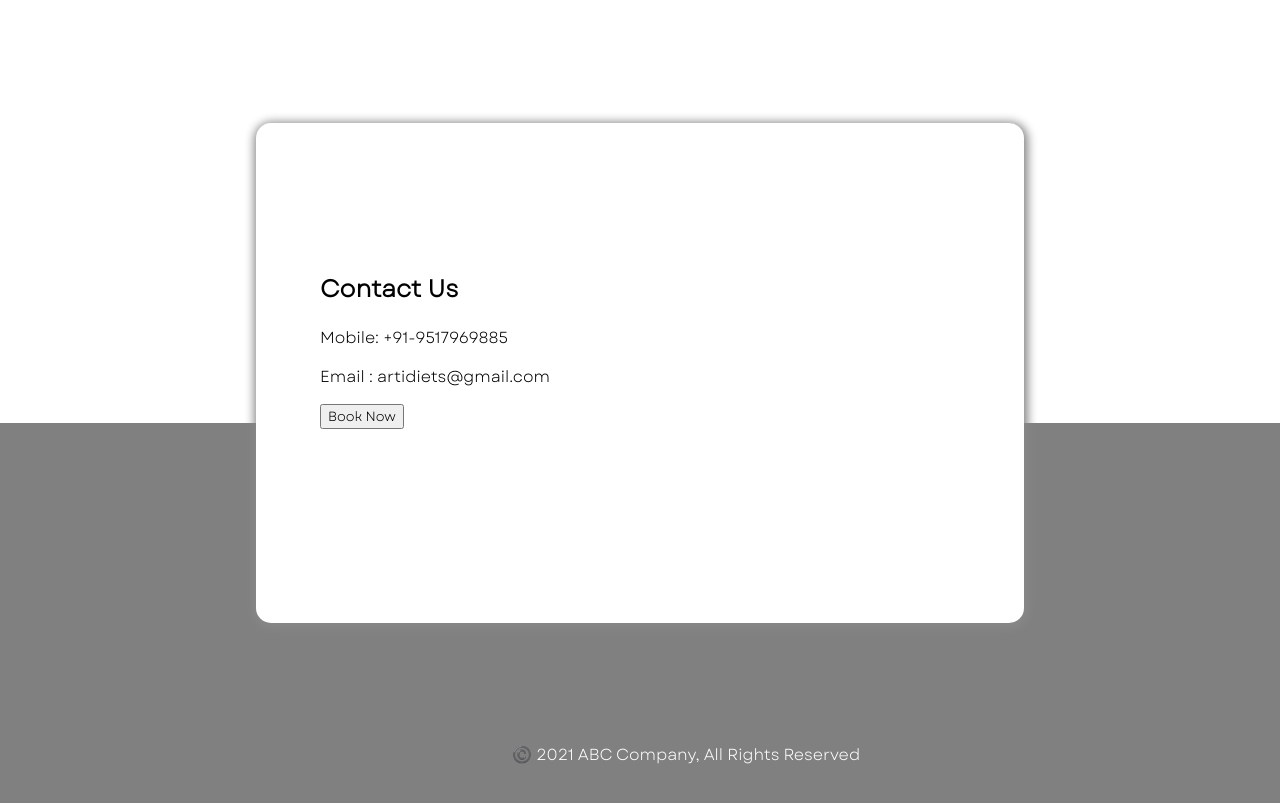
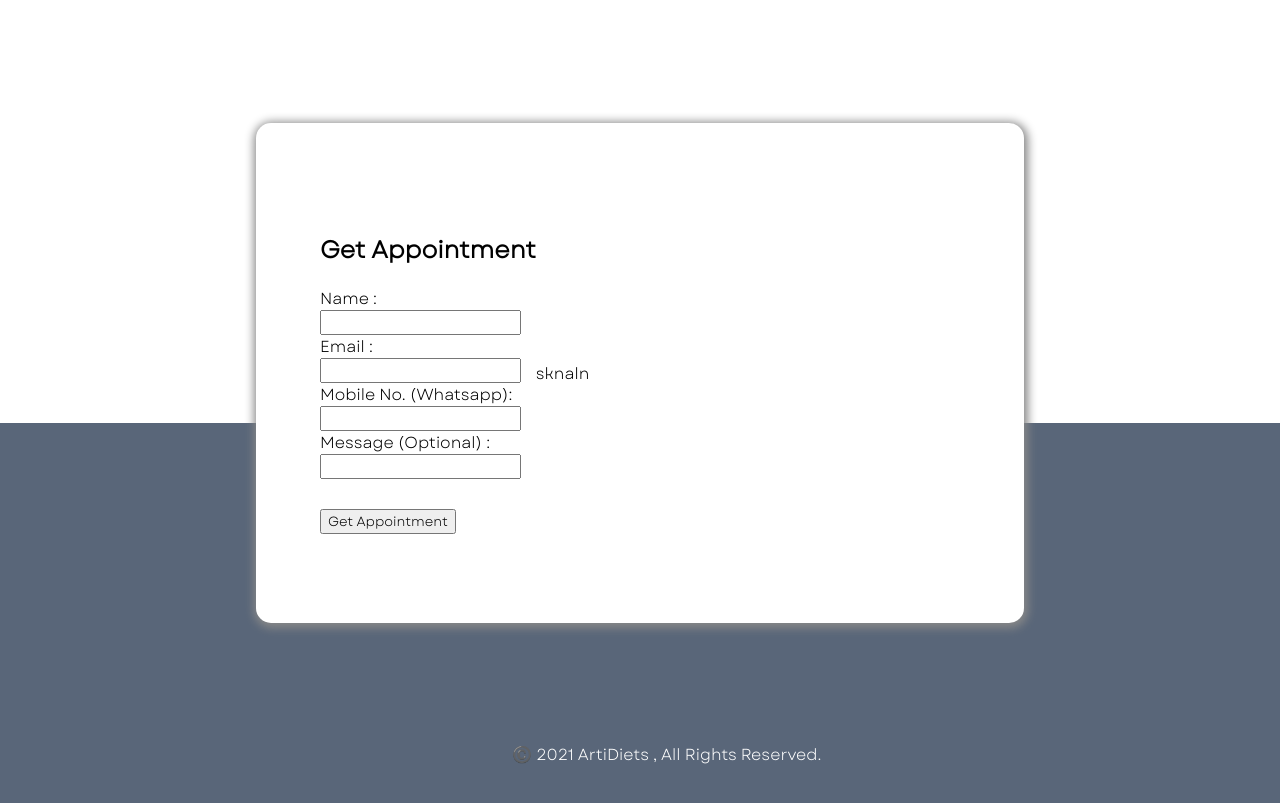
Before and after one commit to chiragbairwa/health-app, a Next.js app: page / in a window 1280 px wide. Shown: the part 2960-3763 px from the top of the page. Built offline with nearby package versions, Linux system fonts and the light colour scheme.

Commit message:
Contact Form Basic UI

```diff
--- a/pages/contact.js
+++ b/pages/contact.js
@@ -1,5 +1,5 @@
 export default function Contact() {
-  const submitContact = async (event) => {
+  const submithandler = async (event) => {
     event.preventDefault()
     alert(`So your name is ${event.target.name.value}?`)
   }
@@ -8,18 +8,47 @@ export default function Contact() {
       <div className="contact">
         <div className="contact-card">
           <div className="contact-detail">
-            <h2>Contact Us</h2>
+            <h2>Get Appointment</h2>
+            <form onSubmit={submithandler}>
+              <label>
+                Name :
+                <br />
+                <input type="text" id="name" />
+                <br />
+              </label>
 
-            <p>Mobile: +91-9517969885</p>
-            <p>Email : artidiets@gmail.com</p>
+              <label>
+                Email :
+                <br />
+                <input type="email" />
+                <br />
+              </label>
 
-            <button>Book Now</button>
+              <label>
+                Mobile No. (Whatsapp):
+                <br />
+                <input type="number"></input>
+                <br />
+              </label>
+
+              <label>
+                Message (Optional) :
+                <br />
+                <input type="text"></input>
+                <br />
+              </label>
+
+              <button type="submit" style={{ marginTop: 30 }}>
+                Get Appointment
+              </button>
+            </form>
           </div>
+          <div className="about-us">sknaln</div>
         </div>
       </div>
 
       <div className="contact-bg">
-        <p>©️ 2021 ABC Company, All Rights Reserved</p>
+        <p>©️ 2021 ArtiDiets , All Rights Reserved.</p>
       </div>
     </>
   )
--- a/styles/contact.css
+++ b/styles/contact.css
@@ -9,28 +9,25 @@
 
 .contact-card {
   width: 60%;
+  display: flex;
   height: 500px;
-  display: flex;
-  overflow: hidden;
+  place-items: center;
   margin-top: 100px;
   border-radius: 15px;
   background-color: white;
   box-shadow: 1px 2px 10px 3px #888888;
 }
-.contact-img {
-  /* background-image: url('../public/contact-us.webp'); */
-  /* background-position: bottom; */
-  /* background-size: cover; */
-  width: 50%;
+.contact-detail {
+  /* align-items: center; */
+  margin: 0 0 0 4rem;
 }
-.contact-detail {
-  margin: 8rem 0 0 4rem;
+.contact-detail > button {
+  margin-top: 30px;
 }
-
 .contact-bg {
   height: 50%;
   z-index: -1;
-  background-color: grey;
+  background-color: #596679;
 }
 .contact-bg p {
   position: absolute;
@@ -39,9 +36,6 @@
 }
 
 @media only screen and (max-width: 768px) {
-  .contact-img {
-    display: none;
-  }
   .contact-card {
     width: 80%;
   }
```
